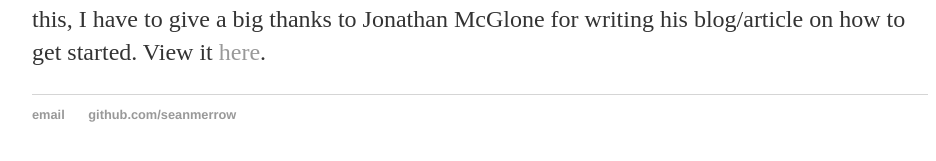
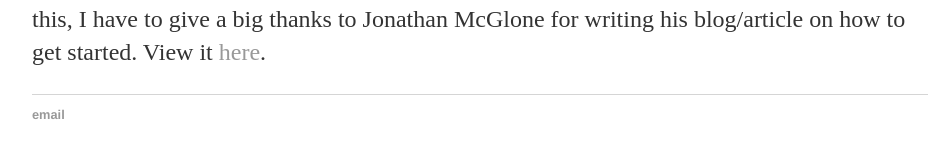
Before and after one commit to seanmerrow/seanmerrow.github.io, a Jekyll site: the page built from _posts/2016-08-10-sean-merrow-site-launched.md, in a window 1280 px wide. Shown: the part 286-447 px from the top of the page, without its empty margins (160-1096 px from the left). Built offline with Jekyll 4.4.1, drawn with Linux system fonts in a browser that asks for light colours.

Commit message:
Update default.html
removed link to my repo after e-mail

```diff
--- a/_layouts/default.html
+++ b/_layouts/default.html
@@ -22,7 +22,6 @@
 			<footer>
 	    		<ul>
 	        		<li><a href="mailto:seanmerrow@gmail.com">email</a></li>
-	        		<li><a href="https://github.com/seanmerrow">github.com/seanmerrow</a></li>
 				</ul>
 			</footer>
 		</body>
```
